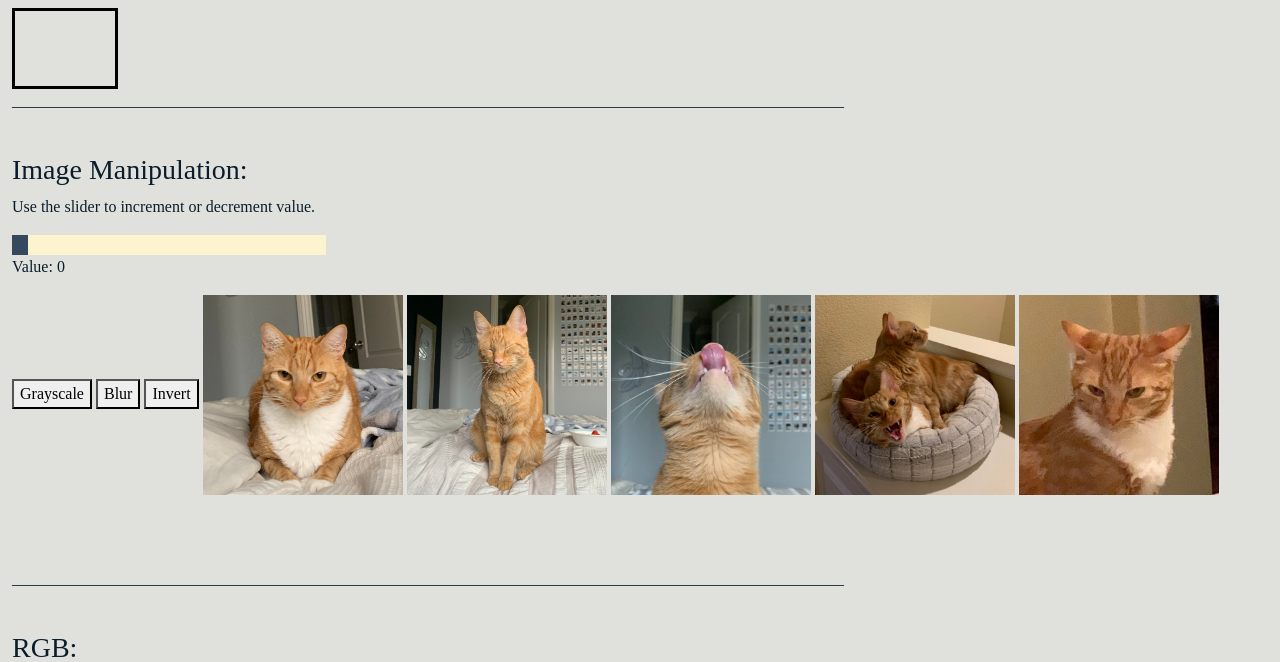
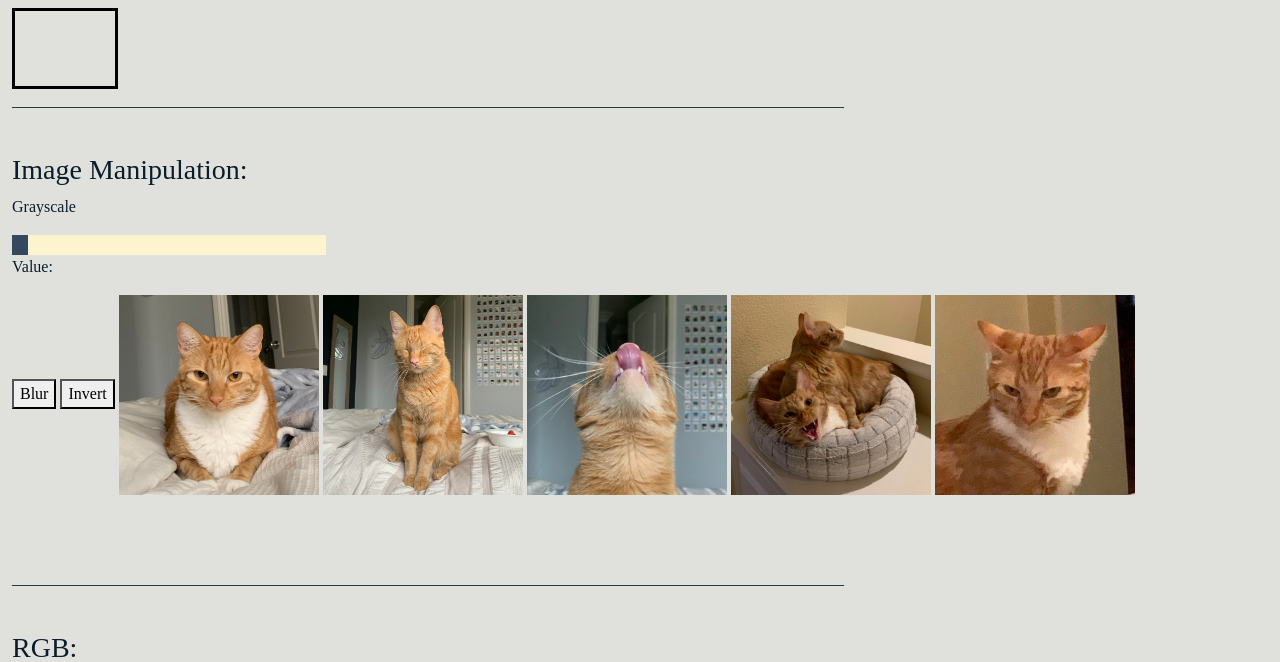
Before and after one commit to tonyhieu/p4-oompaloompas, a Flask app: page /alice in a window 1280 px wide. Shown: the part 378-1040 px from the top of the page. Run offline with Flask 2, Linux system fonts and the light colour scheme; some libraries are stand-ins or nearby versions.

Commit message:
updated grayscale range slider

```diff
--- a/templates/individual/alice.html
+++ b/templates/individual/alice.html
@@ -59,7 +59,7 @@
     }
 </style>
 
-<p>Use the slider to increment or decrement value.</p>
+<p>Grayscale</p>
 
 <div class="rangeslider">
     <input type="range" min="0" max="100" value="0"
@@ -70,16 +70,10 @@
 <script>
     var rangeslider = document.getElementById("sliderRange");
     var output = document.getElementById("demo");
-    output.innerHTML = rangeslider.value;
     rangeslider.oninput = function() {
         output.innerHTML = this.value;
-    }
-
-    function grayscale() {
-        var sliderVal = document.getElementById("sliderRange").value;
-        grayFilter="grayscale("+sliderVal+"%)";
-        <!-->document.getElementById('displayValue').innerHTML = grayFilter;-->
-        <!--> grayFilter="grayscale(100%)"; -->
+        var sliderVal = this.value;
+        var grayFilter="grayscale("+sliderVal+"%)";
         document.getElementById("myImg").style.filter= grayFilter;
         document.getElementById("myImg2").style.filter= grayFilter;
         document.getElementById("myImg3").style.filter= grayFilter;
@@ -127,7 +121,6 @@
 </script>
 
 
-<button onclick="grayscale()">Grayscale</button>
 <button onclick="blurfilter()">Blur</button>
 <button onclick="invertfilter()">Invert</button>
 <img src="static/assets/aliceCAT.jpg" id="myImg"  alt="Alice's cat Luca" width="200" height="200" />
```
